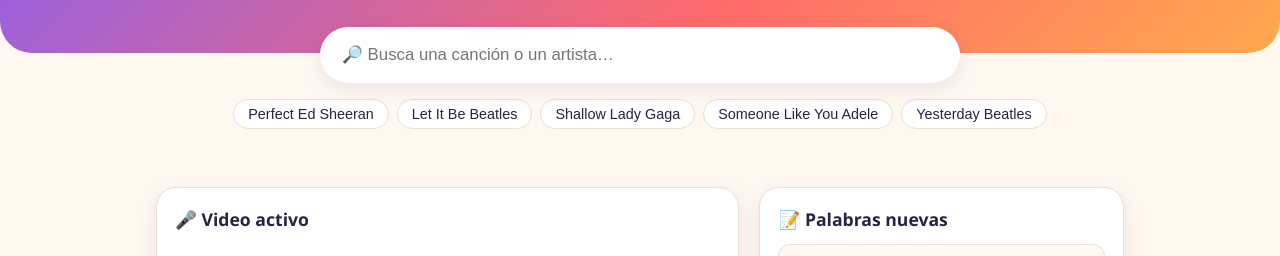
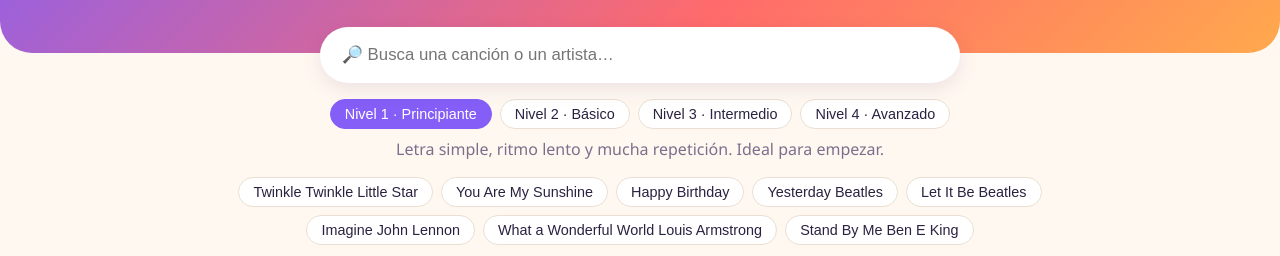
Before and after one commit to jrsuarez78/Inglesycanto, a plain HTML site: page index.html in a window 1280 px wide. Shown: the part 184-440 px from the top of the page. Drawn offline with Linux system fonts and the light colour scheme.

Commit message:
Sugerencias de canciones por niveles de ingles
Co-Authored-By: Claude Sonnet 5.5 <noreply@anthropic.com>

```diff
--- a/index.html
+++ b/index.html
@@ -29,6 +29,7 @@
   .chips { display:flex; flex-wrap:wrap; gap:8px; justify-content:center; margin:16px 0 0; }
   .chip { border:1px solid var(--bd); background:var(--card); color:var(--fg); padding:6px 14px; border-radius:999px; cursor:pointer; font-size:.9rem; }
   .chip:hover { background:var(--hov); }
+  .chip.on { background:var(--p3); border-color:var(--p3); color:#fff; }
   .msg { text-align:center; color:var(--mut); margin:14px 0 0; min-height:1.5em; }
   .grid { display:grid; grid-template-columns:1.6fr 1fr; gap:20px; margin-top:20px; }
   @media (max-width:760px) { .grid { grid-template-columns:1fr; } }
@@ -81,6 +82,8 @@
     <input id="q" type="search" placeholder="🔎 Busca una canción o un artista…" autocomplete="off" aria-label="Buscar canción o artista">
     <ul id="sug" role="listbox"></ul>
   </div>
+  <div class="chips" id="niveles" role="tablist" aria-label="Nivel de inglés"></div>
+  <p class="msg" id="nivdesc" style="margin-top:8px"></p>
   <div class="chips" id="chips"></div>
   <p class="msg" id="msg"></p>
   <div id="res"></div>
@@ -135,8 +138,30 @@ const esc = s => String(s ?? "").replace(/[&<>"]/g, c => ({ "&":"&amp;","<":"&lt
 const q = $("q"), sug = $("sug");
 let timer, idx = -1, items = [];
 
-["Perfect Ed Sheeran", "Let It Be Beatles", "Shallow Lady Gaga", "Someone Like You Adele", "Yesterday Beatles"]
-  .forEach(t => { const b = document.createElement("button"); b.className = "chip"; b.textContent = t; b.onclick = () => choose(t); $("chips").append(b); });
+// Canciones sugeridas por nivel (clasificación orientativa: velocidad, vocabulario y claridad de la letra).
+const NIVELES = [
+  { id: "A1", nombre: "Nivel 1 · Principiante", desc: "Letra simple, ritmo lento y mucha repetición. Ideal para empezar.",
+    canciones: ["Twinkle Twinkle Little Star", "You Are My Sunshine", "Happy Birthday", "Yesterday Beatles", "Let It Be Beatles", "Imagine John Lennon", "What a Wonderful World Louis Armstrong", "Stand By Me Ben E King"] },
+  { id: "A2", nombre: "Nivel 2 · Básico", desc: "Frases cortas y cotidianas con ritmo calmado.",
+    canciones: ["Count On Me Bruno Mars", "Just the Way You Are Bruno Mars", "Love Yourself Justin Bieber", "Perfect Ed Sheeran", "Photograph Ed Sheeran", "Thinking Out Loud Ed Sheeran", "Someone Like You Adele", "Hello Adele"] },
+  { id: "B1", nombre: "Nivel 3 · Intermedio", desc: "Más vocabulario, expresiones y velocidad media.",
+    canciones: ["Shallow Lady Gaga", "Rolling in the Deep Adele", "Viva la Vida Coldplay", "Don't Stop Believin Journey", "Blank Space Taylor Swift", "Counting Stars OneRepublic", "Sweet Child O Mine Guns N Roses", "Hey Jude Beatles"] },
+  { id: "B2", nombre: "Nivel 4 · Avanzado", desc: "Letras largas, frases rápidas, lenguaje figurado y modismos.",
+    canciones: ["Bohemian Rhapsody Queen", "Piano Man Billy Joel", "Hotel California Eagles", "Total Eclipse of the Heart Bonnie Tyler", "Mr Brightside The Killers", "Lose Yourself Eminem", "We Didn't Start the Fire Billy Joel", "Stairway to Heaven Led Zeppelin"] }
+];
+let nivelActual = (() => { try { return Math.min(+localStorage.getItem("videoscurso.nivel") || 0, NIVELES.length - 1); } catch { return 0; } })();
+function pintarNiveles() {
+  const nv = NIVELES[nivelActual];
+  $("niveles").innerHTML = ""; $("chips").innerHTML = "";
+  NIVELES.forEach((n, i) => {
+    const b = document.createElement("button"); b.className = "chip" + (i === nivelActual ? " on" : ""); b.textContent = n.nombre; b.role = "tab"; b.ariaSelected = String(i === nivelActual);
+    b.onclick = () => { nivelActual = i; try { localStorage.setItem("videoscurso.nivel", i); } catch {} pintarNiveles(); };
+    $("niveles").append(b);
+  });
+  $("nivdesc").textContent = nv.desc;
+  nv.canciones.forEach(t => { const b = document.createElement("button"); b.className = "chip"; b.textContent = t; b.onclick = () => choose(t); $("chips").append(b); });
+}
+pintarNiveles();
 
 // ---- Sugerencias en vivo ----
 function suggest(text) {
@@ -161,6 +186,7 @@ q.addEventListener("input", () => {
   if (v.length < 2) { items = []; render(); return; }
   timer = setTimeout(() => suggest(v), 200);
 });
+q.addEventListener("focus", () => { if (!q.value.trim()) { items = NIVELES[nivelActual].canciones.slice(0, 8); render(); } });
 q.addEventListener("keydown", e => {
   const lis = [...sug.children];
   if (e.key === "ArrowDown" || e.key === "ArrowUp") {
```
